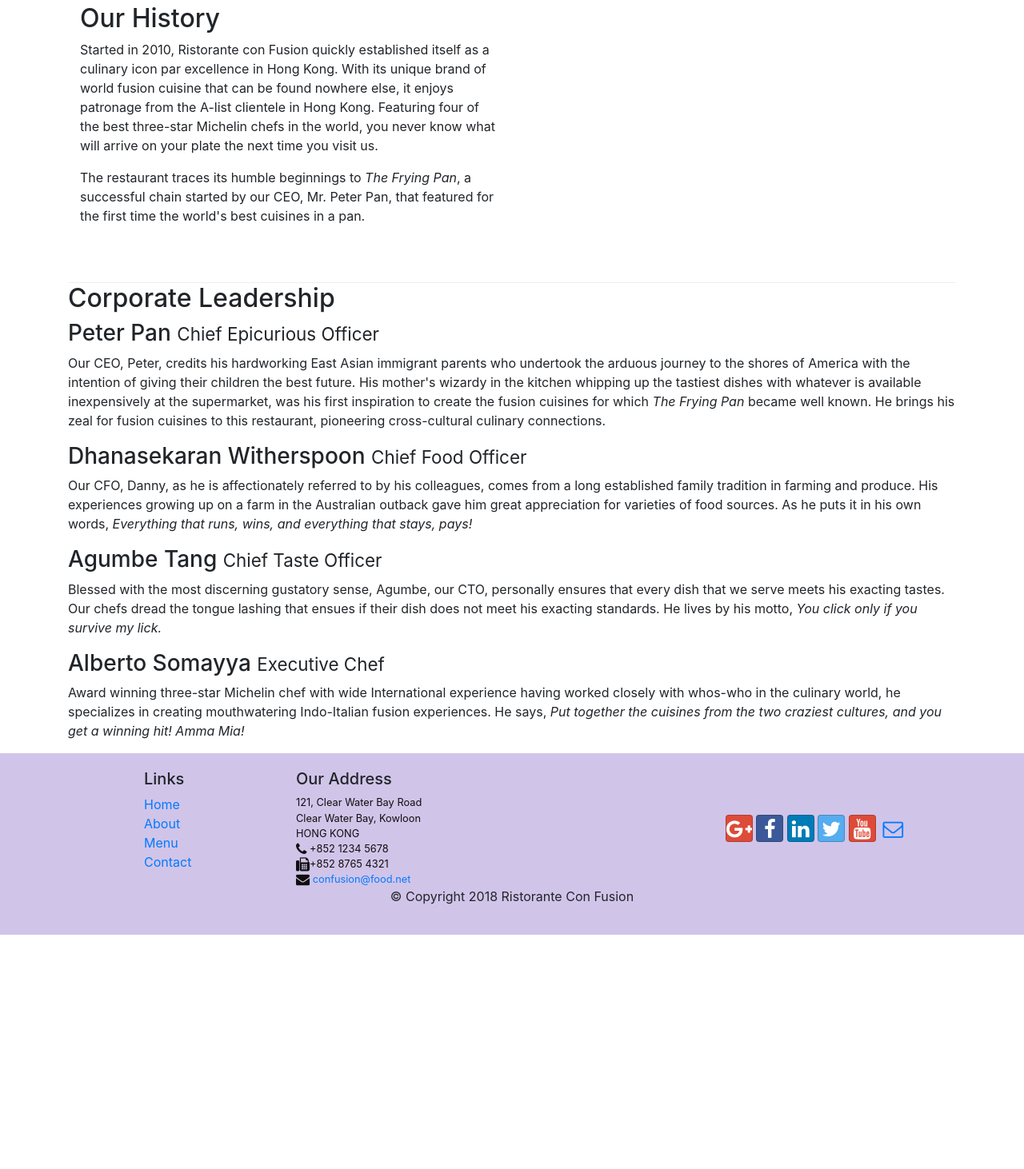
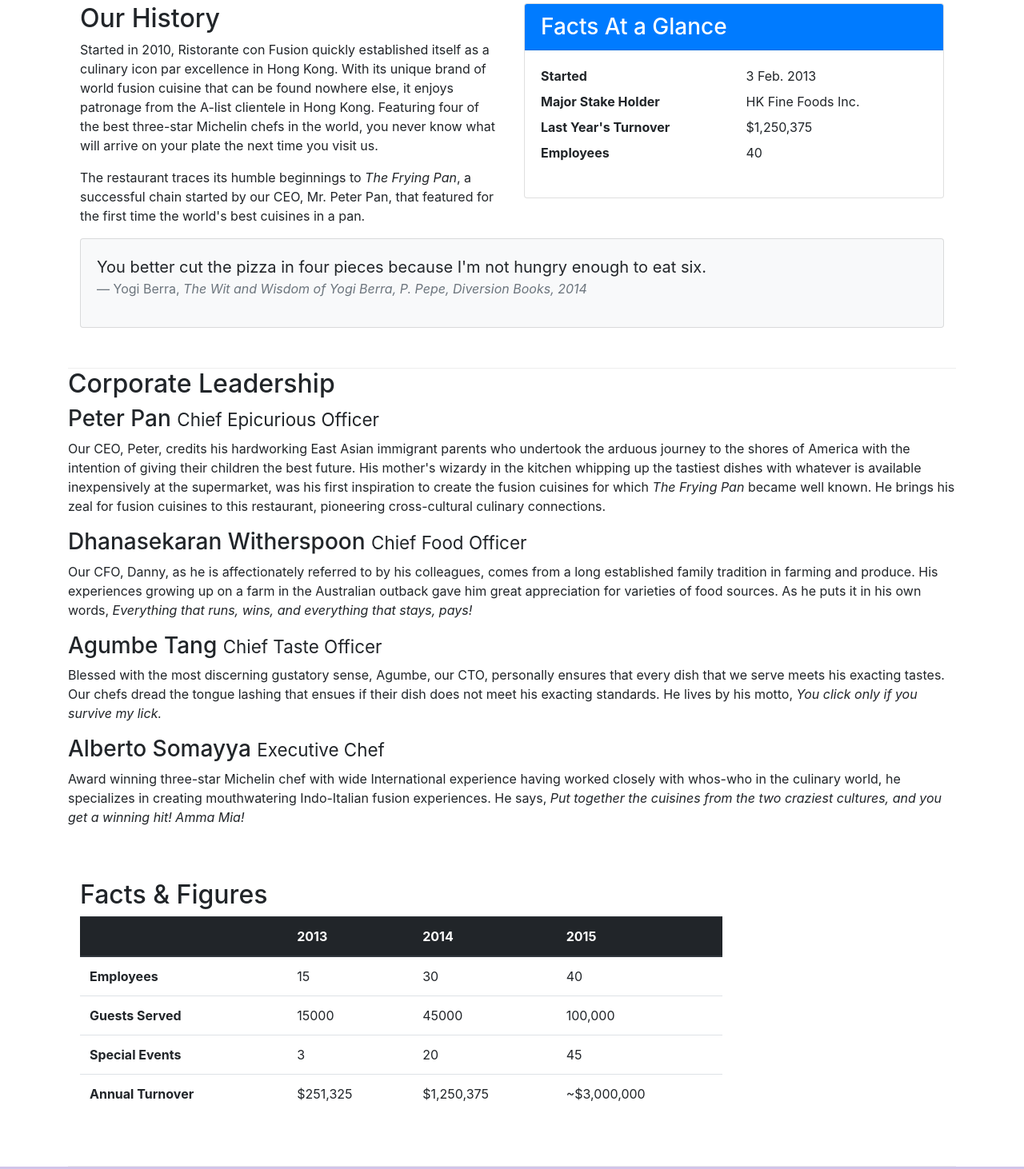
Before and after one commit to iaSokolov/coursera-react-bootstrap, a website: page aboutus.html in a window 1280 px wide. Shown: the part 487-1949 px from the top of the page at 80% size. Before the commit the page ends 1656 px from the top, so only its background shows below. Drawn offline with nearby package versions, Linux system fonts and the light colour scheme.

Commit message:
Tables and Cards
Tables and Cardss

```diff
--- a/aboutus.html
+++ b/aboutus.html
@@ -84,7 +84,34 @@
                 <p>The restaurant traces its humble beginnings to <em>The Frying Pan</em>, a successful chain started by
                     our CEO, Mr. Peter Pan, that featured for the first time the world's best cuisines in a pan.</p>
             </div>
-            <div>
+            <div class="col-12 col-sm-6">
+                <div class="card">
+                    <h3 class="card-header bg-primary text-white">Facts At a Glance</h3>
+                    <div class="card-body">
+                        <dl class="row">
+                            <dt class="col-6">Started</dt>
+                            <dd class="col-6">3 Feb. 2013</dd>
+                            <dt class="col-6">Major Stake Holder</dt>
+                            <dd class="col-6">HK Fine Foods Inc.</dd>
+                            <dt class="col-6">Last Year's Turnover</dt>
+                            <dd class="col-6">$1,250,375</dd>
+                            <dt class="col-6">Employees</dt>
+                            <dd class="col-6">40</dd>
+                        </dl>
+                    </div>
+                </div>
+            </div>
+            <div class="col-12">
+                <div class="card card-body bg-light">
+                    <blockquote class="blockquote">
+                        <p class="mb-0">You better cut the pizza in four pieces because
+                            I'm not hungry enough to eat six.</p>
+                        <footer class="blockquote-footer">Yogi Berra,
+                            <cite title="Source Title">The Wit and Wisdom of Yogi Berra,
+                            P. Pepe, Diversion Books, 2014</cite>
+                        </footer>
+                    </blockquote>
+                </div>
             </div>
         </div>
 
@@ -119,7 +146,51 @@
                         winning hit! Amma Mia!</em></p>
             </div>
         </div>
-
+        <div class="row row-content">
+            <div class="col-12 col-sm-9">
+                <h2>Facts &amp; Figures</h2>
+                <div class="table-responsive">
+                    <table class="table thead-inverse">
+                        <thead class="thead-dark">
+                            <tr>
+                                <th>&nbsp;</th>
+                                <th>2013</th>
+                                <th>2014</th>
+                                <th>2015</th>
+                            </tr>
+                        </thead>
+                        <tbody>
+                            <tr>
+                                <th>Employees</th>
+                                <td>15</td>
+                                <td>30</td>
+                                <td>40</td>
+                            </tr>
+                            <tr>
+                                <th>Guests Served</th>
+                                <td>15000</td>
+                                <td>45000</td>
+                                <td>100,000</td>
+                            </tr>
+                            <tr>
+                                <th>Special Events</th>
+                                <td>3</td>
+                                <td>20</td>
+                                <td>45</td>
+                            </tr>
+                            <tr>
+                                <th>Annual Turnover</th>
+                                <td>$251,325</td>
+                                <td>$1,250,375</td>
+                                <td>~$3,000,000</td>
+                            </tr>
+                        </tbody>
+                    </table>
+                </div>
+            </div>
+             <div class="col-12 col-sm-3">
+            </div>
+       </div>
     </div>
 
     <footer class="footer">
```
